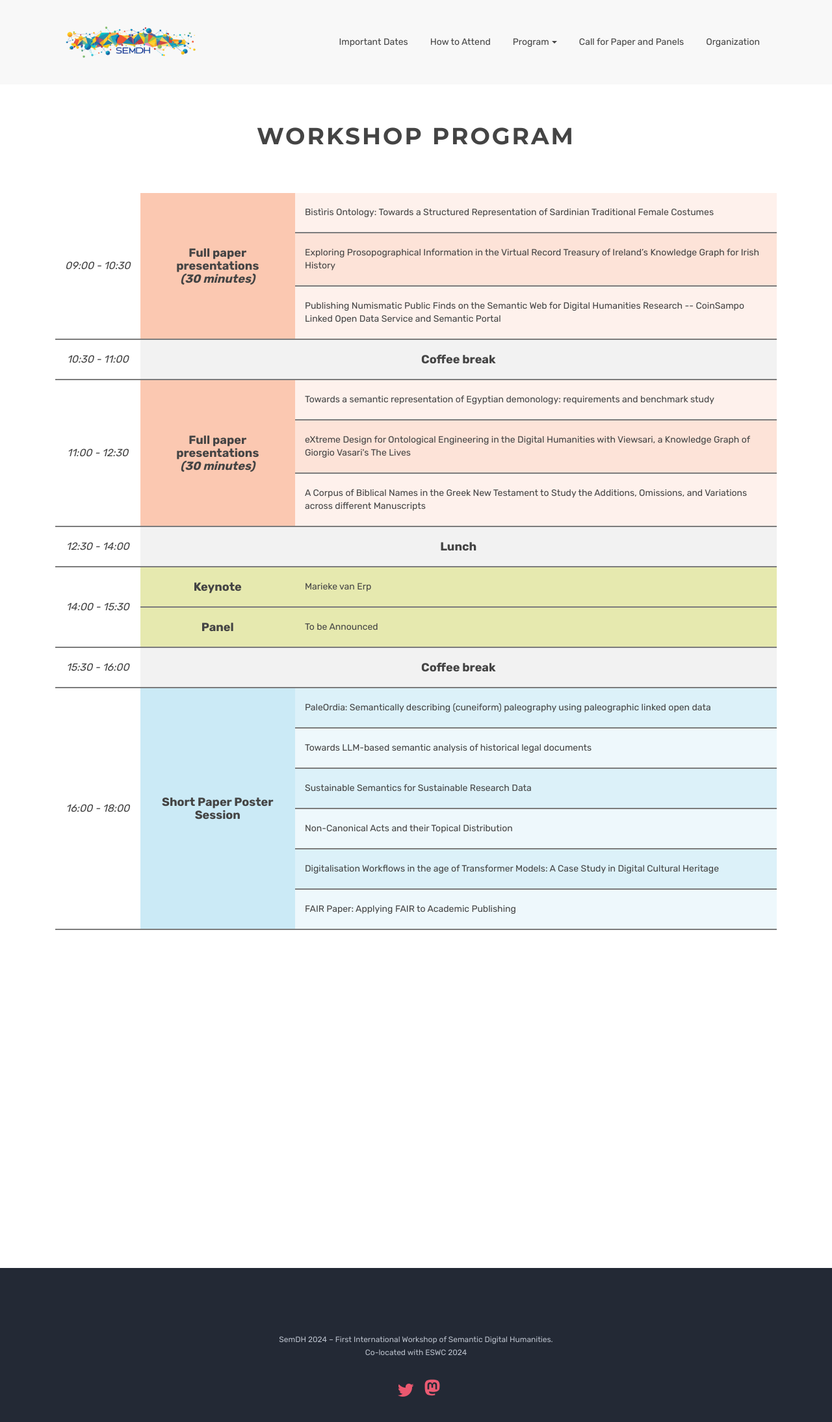
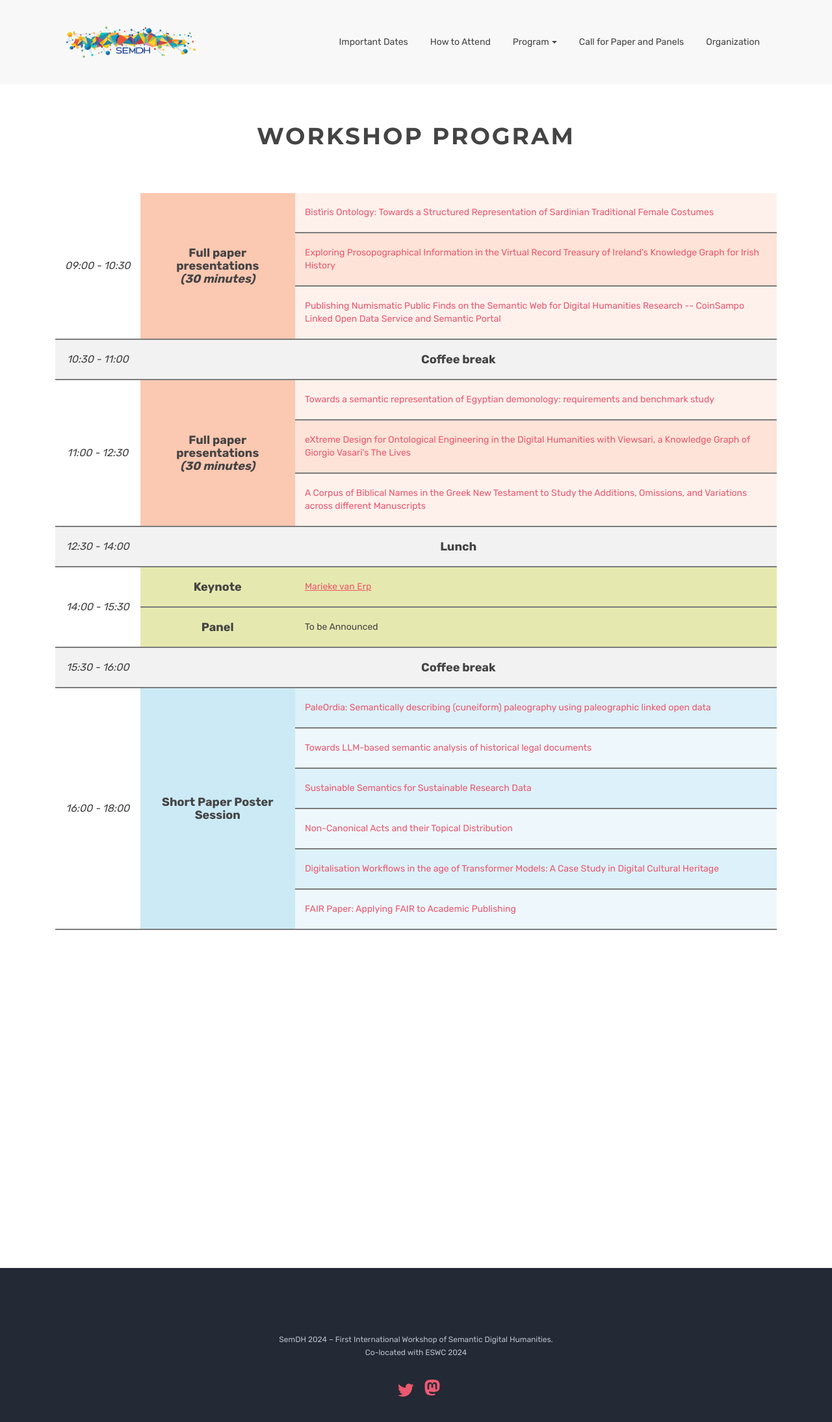
Before and after one commit to SemDH/semdh.github.io, a Jekyll site: the page built from program.html, in a window 1280 px wide. Shown: the top 2188 px of the page at 65% size. Built offline with Jekyll 4.4.1, drawn with Linux system fonts in a browser that asks for light colours.

Commit message:
update program

```diff
--- a/program.html
+++ b/program.html
@@ -34,29 +34,33 @@ canonical: https://semdh.github.io
                 </td>
                 </td>
                 <td>
+                  <a href="{% link accepted-papers.html %}#bistris">
                   Bistìris Ontology: Towards a Structured Representation
                   of Sardinian Traditional Female Costumes
+                  </a>
                 </td>
 
               </tr>
               <tr class="full-paper">
                 <td>
+                  <a href="{% link accepted-papers.html %}#exploring">
                   Exploring Prosopographical Information in the Virtual
                   Record Treasury of Ireland’s Knowledge Graph for Irish
-                  History
+                  History</a>
                 </td>
 
               </tr>
               <tr class="full-paper">
                 <td>
+                  <a href="{% link accepted-papers.html %}#publishing">
                   Publishing Numismatic Public Finds on the Semantic Web
                   for Digital Humanities Research -- CoinSampo Linked Open
-                  Data Service and Semantic Portal
+                  Data Service and Semantic Portal</a>
                 </td>
 
               </tr>
               <tr class="coffee-break">
-                <td class="hour">10:30 - 11:00</td>
+                <td class="hour hour-dark">10:30 - 11:00</td>
                 <td colspan="3" class="cat">Coffee break</td>
               </tr>
               <tr class="full-paper">
@@ -64,44 +68,44 @@ canonical: https://semdh.github.io
                 <td rowspan="3" class="full-paper-cat cat">
                   Full paper presentations<br /><em>(30 minutes)</em>
                 </td>
-                <td>
+                <td><a href="{% link accepted-papers.html %}#towards">
                   Towards a semantic representation of Egyptian
-                  demonology: requirements and benchmark study
+                  demonology: requirements and benchmark study</a>
                 </td>
 
               </tr>
               <tr class="full-paper">
-                <td>
+                <td><a href="{% link accepted-papers.html %}#xd">
                   eXtreme Design for Ontological Engineering in the
                   Digital Humanities with Viewsari, a Knowledge Graph of
-                  Giorgio Vasari's The Lives
+                  Giorgio Vasari's The Lives</a>
                 </td>
 
               </tr>
               <tr class="full-paper">
-                <td>
+                <td><a href="{% link accepted-papers.html %}#corpus">
                   A Corpus of Biblical Names in the Greek New Testament to
                   Study the Additions, Omissions, and Variations across
-                  different Manuscripts
+                  different Manuscripts</a>
                 </td>
 
               </tr>
               <tr class="coffee-break">
-                <td class="hour">12:30 - 14:00</td>
+                <td class="hour hour-dark">12:30 - 14:00</td>
                 <td colspan="2" class="cat">Lunch</td>
 
               </tr>
               <tr>
                 <td rowspan="2"  class="hour">14:00 - 15:30</td>
                 <td class="keynote cat">Keynote</td>
-                <td class="keynote" colspan="2">Marieke van Erp</td>
+                <td class="keynote" colspan="2"><a class="keynote-link" href="{% link keynote.html %}">Marieke van Erp</a></td>
               </tr>
               <tr>
                 <td class="keynote cat">Panel</td>
                 <td class="keynote" colspan="2">To be Announced</td>
               </tr>
               <tr class="coffee-break">
-                <td class="hour">15:30 - 16:00</td>
+                <td class="hour hour-dark">15:30 - 16:00</td>
                 <td colspan="3" class="cat">Coffee break</td>
               </tr>
               <tr class="short-paper">
@@ -110,37 +114,38 @@ canonical: https://semdh.github.io
                   Short Paper Poster Session
                 </td>
                 <td>
+                  <a href="{% link accepted-papers.html %}#paleordia">
                   PaleOrdia: Semantically describing (cuneiform)
-                  paleography using paleographic linked open data
+                  paleography using paleographic linked open data</a>
                 </td>
 
               </tr>
               <tr class="short-paper">
-                <td>
+                <td><a href="{% link accepted-papers.html %}#llm">
                   Towards LLM-based semantic analysis of historical legal
-                  documents
+                  documents</a>
                 </td>
 
               </tr>
               <tr class="short-paper">
-                <td>
-                  Sustainable Semantics for Sustainable Research Data
+                <td><a href="{% link accepted-papers.html %}#sustainable">
+                  Sustainable Semantics for Sustainable Research Data</a>
                 </td>
 
               </tr>
               <tr class="short-paper">
-                <td>Non-Canonical Acts and their Topical Distribution</td>
+                <td><a href="{% link accepted-papers.html %}#non-canonical">Non-Canonical Acts and their Topical Distribution</a></td>
 
               </tr>
               <tr class="short-paper">
-                <td>
+                <td><a href="{% link accepted-papers.html %}#digitalisation">
                   Digitalisation Workflows in the age of Transformer
-                  Models: A Case Study in Digital Cultural Heritage
+                  Models: A Case Study in Digital Cultural Heritage</a>
                 </td>
 
               </tr>
               <tr class="short-paper">
-                <td>FAIR Paper: Applying FAIR to Academic Publishing</td>
+                <td><a href="{% link accepted-papers.html %}#fair">FAIR Paper: Applying FAIR to Academic Publishing</a></td>
               </tr>
             </tbody>
           </table>
```
